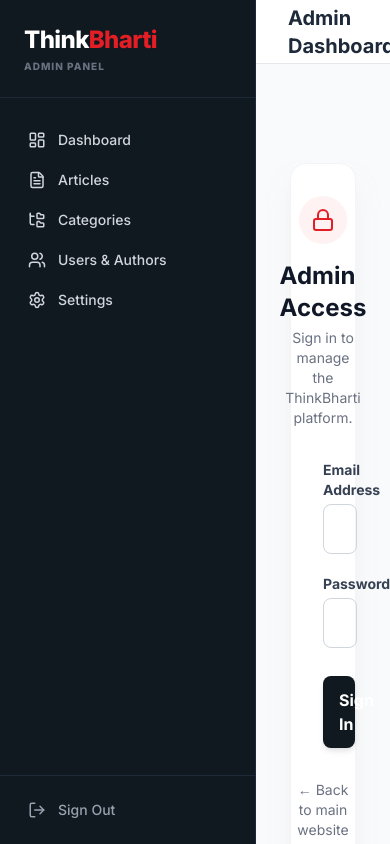
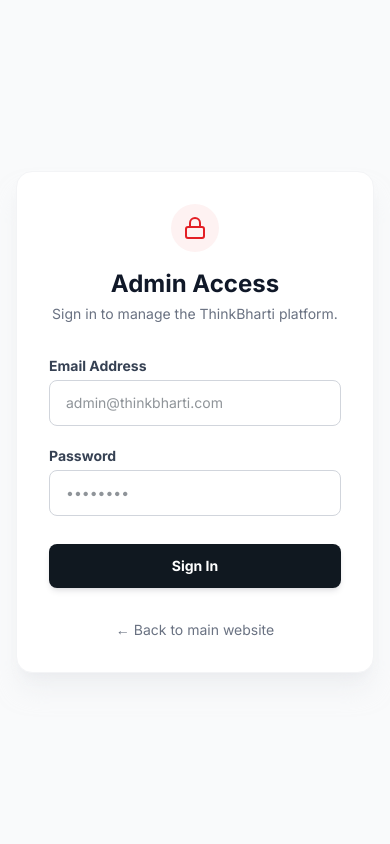
Before and after one commit to thinkbharti/thinkbharti.com, a Next.js app: page /admin/login in a window 390 px wide. Built offline with nearby package versions, Linux system fonts and the light colour scheme; no server answers.

Commit message:
Protect admin routes with Supabase auth and clean route groups

```diff
--- a/src/app/admin/layout.tsx
+++ b/src/app/admin/(dashboard)/layout.tsx
@@ -1,12 +1,22 @@
 import Sidebar from "@/components/admin/Sidebar";
+import { createClient } from "@/lib/supabase/server";
+import { redirect } from "next/navigation";
 
 export const dynamic = "force-dynamic";
 
-export default function AdminLayout({
+export default async function AdminLayout({
   children,
 }: Readonly<{
   children: React.ReactNode;
 }>) {
+  const supabase = await createClient();
+  const { data: { user } } = await supabase.auth.getUser();
+
+  // If not authenticated, redirect directly to admin login page
+  if (!user) {
+    redirect('/admin/login');
+  }
+
   return (
     <div className="flex min-h-screen bg-gray-50">
       <Sidebar />
@@ -16,8 +26,11 @@
         <header className="h-16 bg-white border-b border-gray-200 flex items-center justify-between px-8 shrink-0">
           <h1 className="text-xl font-bold text-gray-800">Admin Dashboard</h1>
           <div className="flex items-center gap-4">
-            <div className="w-8 h-8 bg-gray-200 rounded-full flex items-center justify-center text-sm font-bold text-gray-600">
-              A
+            <span className="text-sm font-medium text-gray-600 hidden sm:inline-block">
+              {user.email}
+            </span>
+            <div className="w-8 h-8 bg-[#E31E24] text-white rounded-full flex items-center justify-center text-sm font-bold shadow-sm">
+              {user.email ? user.email.charAt(0).toUpperCase() : 'A'}
             </div>
           </div>
         </header>
--- a/src/app/admin/login/page.tsx
+++ b/src/app/admin/login/page.tsx
@@ -1,8 +1,17 @@
 import Link from "next/link";
 import { Lock } from "lucide-react";
-import { login } from "../actions";
+import { login } from "@/app/admin/actions";
+import { createClient } from "@/lib/supabase/server";
+import { redirect } from "next/navigation";
 
 export default async function AdminLogin({ searchParams }: { searchParams?: Promise<{ error?: string }> }) {
+  const supabase = await createClient();
+  const { data: { user } } = await supabase.auth.getUser();
+
+  if (user) {
+    redirect('/admin');
+  }
+
   const params = await searchParams;
   const error = params?.error;
 
@@ -32,7 +41,7 @@
               name="email"
               type="email"
               placeholder="admin@thinkbharti.com"
-              className="w-full px-4 py-3 border border-gray-300 rounded-lg focus:outline-none focus:ring-2 focus:ring-[#E31E24] focus:border-transparent"
+              className="w-full px-4 py-3 border border-gray-300 rounded-lg focus:outline-none focus:ring-2 focus:ring-[#E31E24] focus:border-transparent text-sm"
               required
             />
           </div>
@@ -45,14 +54,14 @@
               name="password"
               type="password"
               placeholder="••••••••"
-              className="w-full px-4 py-3 border border-gray-300 rounded-lg focus:outline-none focus:ring-2 focus:ring-[#E31E24] focus:border-transparent"
+              className="w-full px-4 py-3 border border-gray-300 rounded-lg focus:outline-none focus:ring-2 focus:ring-[#E31E24] focus:border-transparent text-sm"
               required
             />
           </div>
 
           <button
             type="submit"
-            className="w-full bg-[#101820] text-white font-bold py-3 px-4 rounded-lg hover:bg-gray-800 transition-colors shadow-md shadow-gray-900/10 mt-2"
+            className="w-full bg-[#101820] text-white font-bold py-3 px-4 rounded-lg hover:bg-gray-800 transition-colors shadow-md shadow-gray-900/10 mt-2 text-sm"
           >
             Sign In
           </button>
```
Also changed, not shown: src/app/admin/(dashboard)/categories/page.tsx (renamed from src/app/admin/categories/page.tsx), src/app/admin/(dashboard)/page.tsx (renamed from src/app/admin/page.tsx), src/app/admin/(dashboard)/posts/edit/[id]/page.tsx (renamed from src/app/admin/posts/edit/[id]/page.tsx), src/app/admin/(dashboard)/posts/new/page.tsx (renamed from src/app/admin/posts/new/page.tsx), src/app/admin/(dashboard)/posts/page.tsx (renamed from src/app/admin/posts/page.tsx), src/app/admin/(dashboard)/settings/page.tsx (renamed from src/app/admin/settings/page.tsx), src/app/admin/(dashboard)/users/edit/[id]/page.tsx (renamed from src/app/admin/users/edit/[id]/page.tsx), src/app/admin/(dashboard)/users/new/page.tsx (renamed from src/app/admin/users/new/page.tsx), src/app/admin/(dashboard)/users/page.tsx (renamed from src/app/admin/users/page.tsx).
